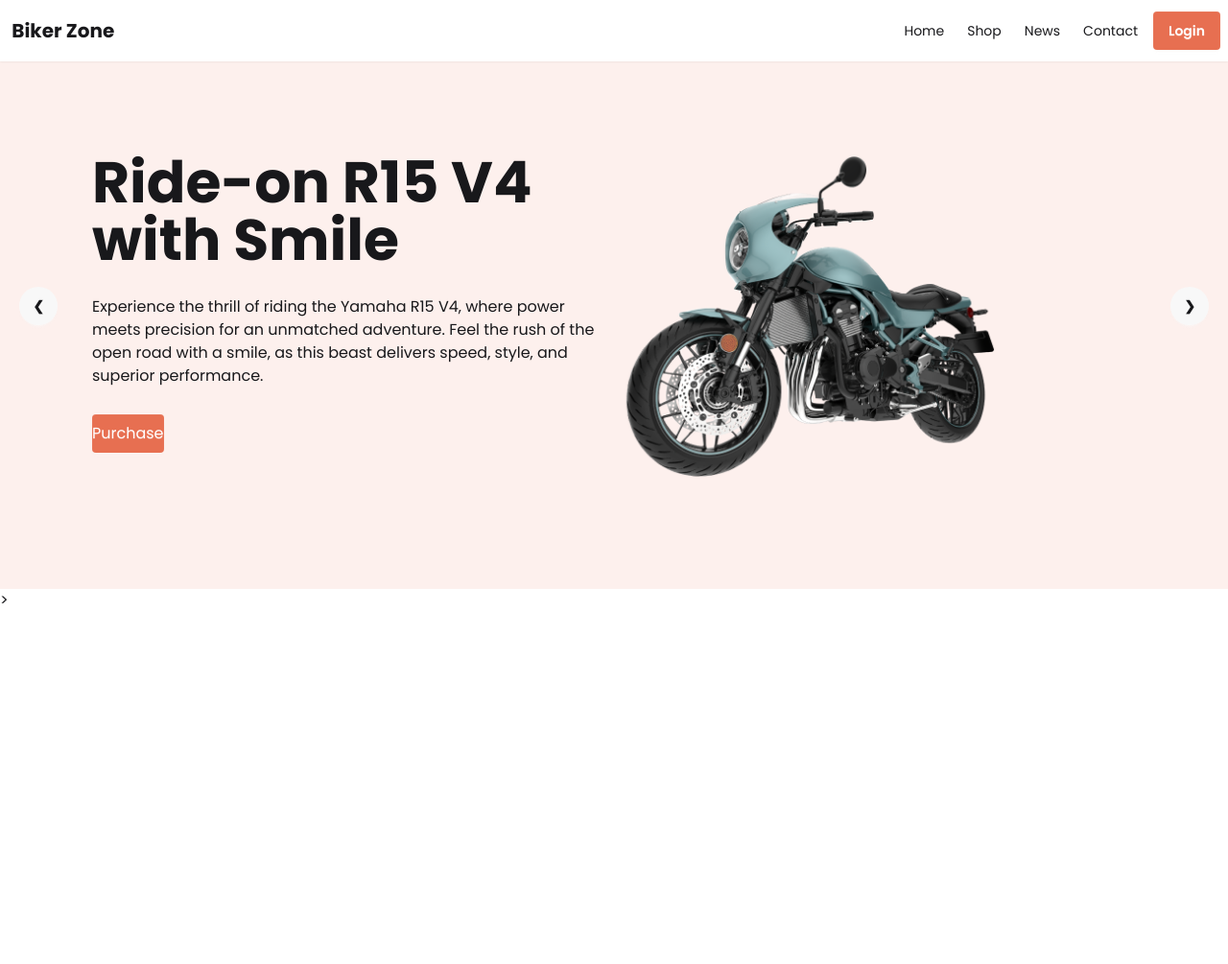
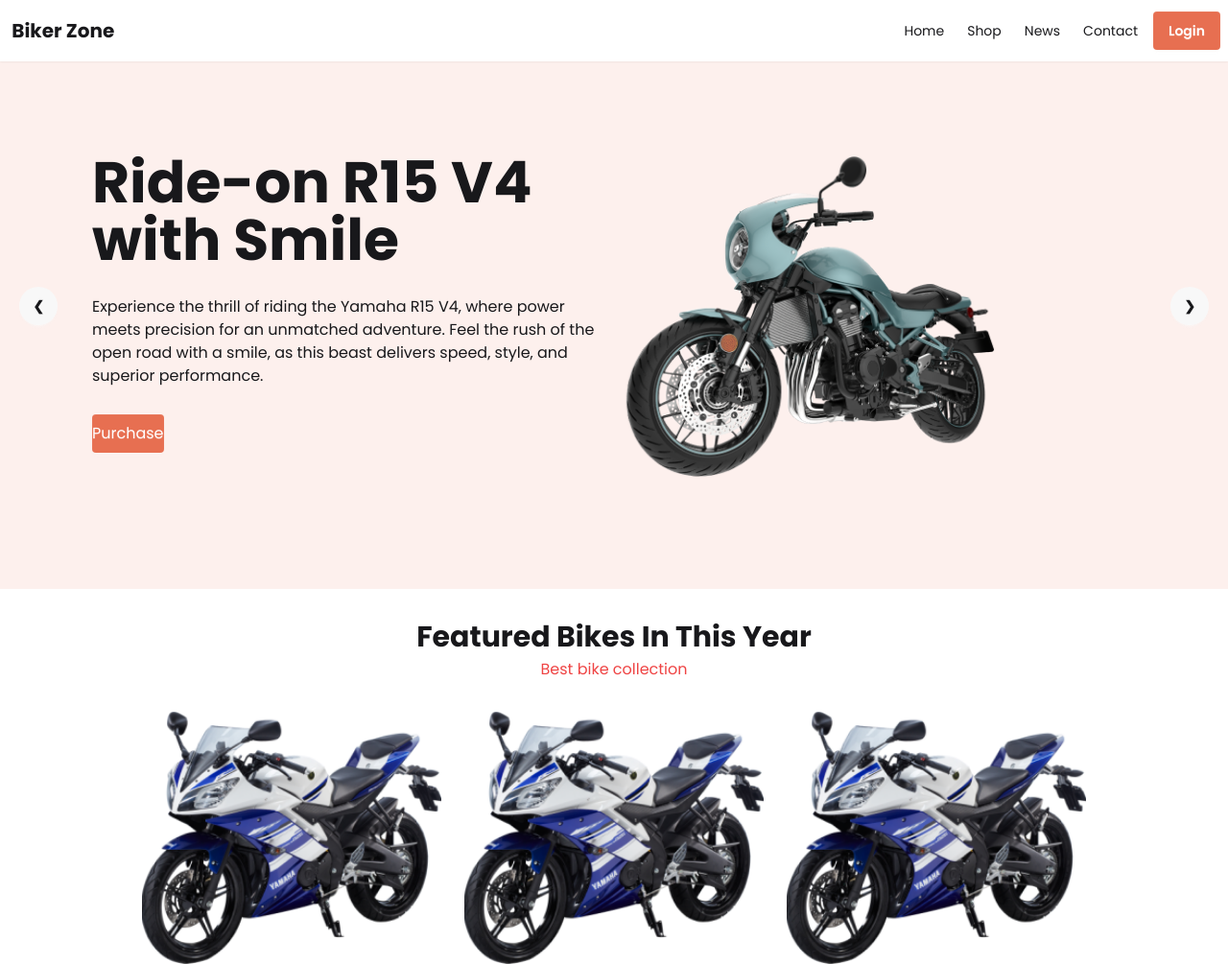
Before and after one commit to Apurba2283/biker-zone, a plain HTML site: page index.html in a window 1280 px wide. Shown: the whole page at 96% size. Before the commit the page ends 800 px from the top, so only its background shows below. Drawn offline with nearby package versions, Linux system fonts and the light colour scheme.

Commit message:
bike section using Tailwind Flexbox

```diff
--- a/index.html
+++ b/index.html
@@ -168,7 +168,19 @@
      </header>
 
      <!-- Main Section -->
-      <main class="md:container mx-auto">        >
+      <main class="md:container mx-auto">
+
+        <div class="text-center my-8">
+          <h2 class="text-3xl font-bold">Featured Bikes In This Year</h2>
+          <p class="text-red-500 mt-1">Best bike collection</p>
+      </div>
+
+      <div class="flex flex-wrap justify-center gap-6 px-4">
+          <img src="./images/others/feature-bike.png" alt="Bike 1" class="w-full sm:w-1/2 md:w-1/3 lg:w-1/4">
+          <img src="./images/others/feature-bike.png" alt="Bike 2" class="w-full sm:w-1/2 md:w-1/3 lg:w-1/4">
+          <img src="./images/others/feature-bike.png" alt="Bike 3" class="w-full sm:w-1/2 md:w-1/3 lg:w-1/4">
+      </div>
+
 
       </main>
 
```
